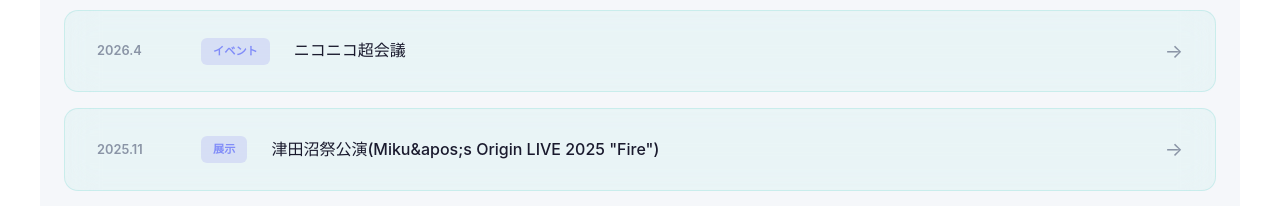
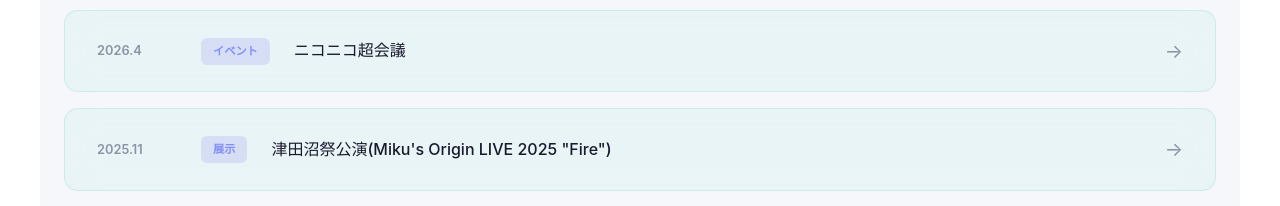
Before and after one commit to nekko-lab/mikus_origin.com, a Next.js app: page / in a window 1280 px wide. Shown: the part 1520-1726 px from the top of the page. Built offline with nearby package versions, Linux system fonts and the light colour scheme.

Commit message:
feat: トップページ仮完成

```diff
--- a/app/page.tsx
+++ b/app/page.tsx
@@ -29,7 +29,7 @@
   },
   {
     date: '2025.11',
-    title: '津田沼祭公演(Miku&apos;s Origin LIVE 2025 "Fire")',
+    title: '津田沼祭公演(Miku\'s Origin LIVE 2025 "Fire")',
     tag: '展示',
   },
   {
```
